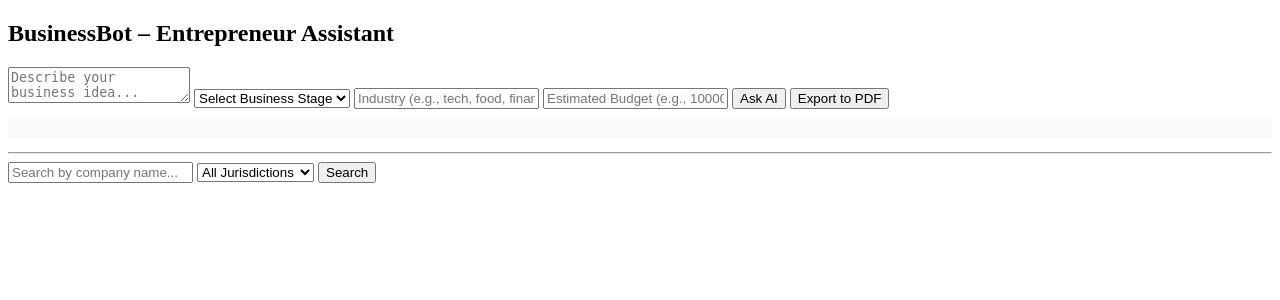
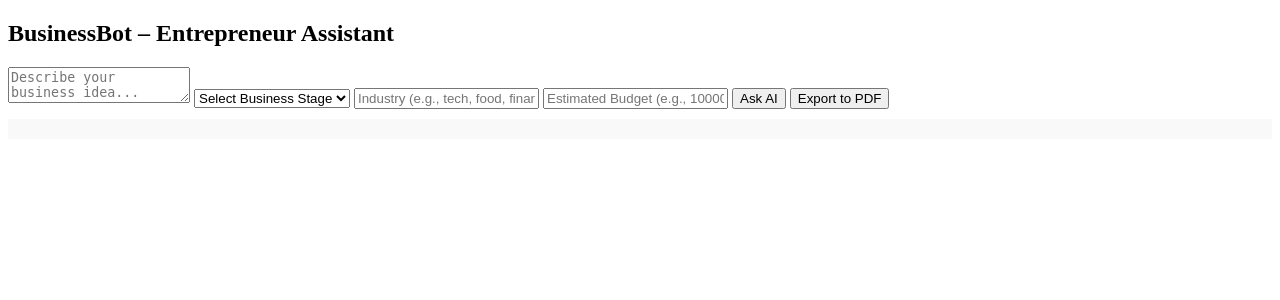
Before and after one commit to juddukes/BusinessBot, a Flask app: page / in a window 1280 px wide. Shown: the top 300 px of the page. Run offline with Flask 3, Linux system fonts and the light colour scheme; parts of the project's set-up code (start-up, migrations or seed data) failed here and were passed over.

Commit message:
Removed company search

```diff
--- a/static/app.js
+++ b/static/app.js
@@ -1,54 +1,5 @@
-// Input listeners
-document.getElementById("companySearch").addEventListener("input", searchCompanies);
-document.getElementById("statusFilter").addEventListener("change", searchCompanies);
-document.getElementById("jurisdictionFilter").addEventListener("change", searchCompanies);
+
 document.getElementById("exportBtn").addEventListener("click", exportPDF);
-
-// Search and render companies
-async function searchCompanies() {
-  const query = document.getElementById("companySearch").value;
-  const status = document.getElementById("statusFilter").value;
-  const jurisdiction = document.getElementById("jurisdictionFilter").value;
-
-  const res = await fetch(`/api/search?q=${encodeURIComponent(query)}&status=${encodeURIComponent(status)}&jurisdiction=${encodeURIComponent(jurisdiction)}`);
-  const data = await res.json();
-
-  const resultsDiv = document.getElementById("searchResults");
-  resultsDiv.innerHTML = "";
-
-  if (data.error) {
-    resultsDiv.innerHTML = `<p class="error">Error: ${data.error}</p>`;
-    return;
-  }
-
-  if (data.length === 0) {
-    resultsDiv.innerHTML = `<p>No results found.</p>`;
-    return;
-  }
-
-  data.forEach(company => {
-    const div = document.createElement("div");
-    div.className = "company-card";
-    div.style = "margin-bottom: 1rem; border: 1px solid #ddd; padding: 10px; border-radius: 6px;";
-    div.innerHTML = `
-      <h4>${company.name}</h4>
-      <p><strong>Status:</strong> ${company.status || "N/A"}</p>
-      <p><strong>Jurisdiction:</strong> ${company.jurisdiction || "N/A"}</p>
-      <p><strong>Incorporation Date:</strong> ${company.incorporation_date || "N/A"}</p>
-      <p><strong>Address:</strong> ${company.address || "N/A"}</p>
-      <p><em>${company.summary || ""}</em></p>
-      <button onclick="askAdvice('${company.name}', '${company.jurisdiction}')">Get Strategy Advice</button>
-    `;
-    resultsDiv.appendChild(div);
-  });
-}
-
-// Pre-fills prompt and triggers AI
-function askAdvice(name, industry) {
-  const prompt = `I want to compete with or learn from ${name}, a company in the ${industry} industry. What should my strategy be?`;
-  document.getElementById("userPrompt").value = prompt;
-  askAI();
-}
 
 // Calls OpenAI endpoint
 function askAI() {
--- a/templates/index.html
+++ b/templates/index.html
@@ -24,21 +24,6 @@
 
   <pre id="responseBox" style="white-space: pre-wrap; background: #f9f9f9; padding: 10px; margin-top: 10px;"></pre>
 
-  <hr>
-
-  <input id="companySearch" type="text" placeholder="Search by company name..." />
-  <select id="jurisdictionFilter">
-    <option value="">All Jurisdictions</option>
-    <option value="us">United States</option>
-    <option value="gb">United Kingdom</option>
-    <option value="ca">Canada</option>
-    <option value="au">Australia</option>
-    <option value="de">Germany</option>
-  </select>
-  <button onclick="searchCompanies()">Search</button>
-
-  <div id="searchResults"></div>
-
 
   <script src="/static/app.js"></script>
 
```
Also changed, not shown: ai_routes.py (+0 -39 lines).
